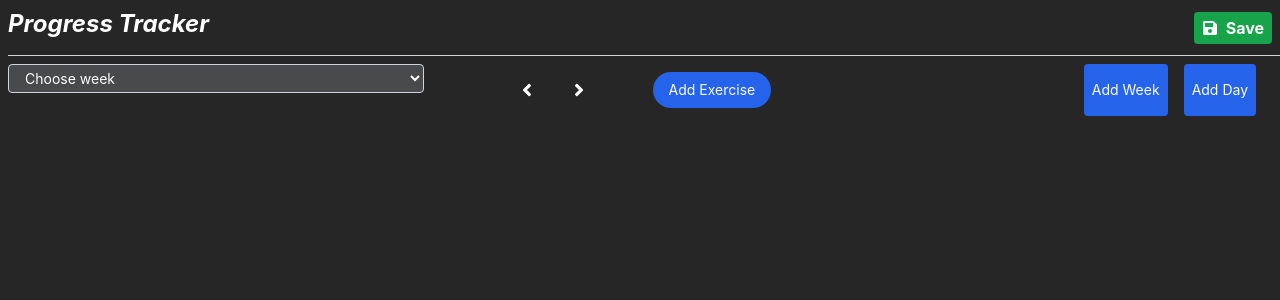
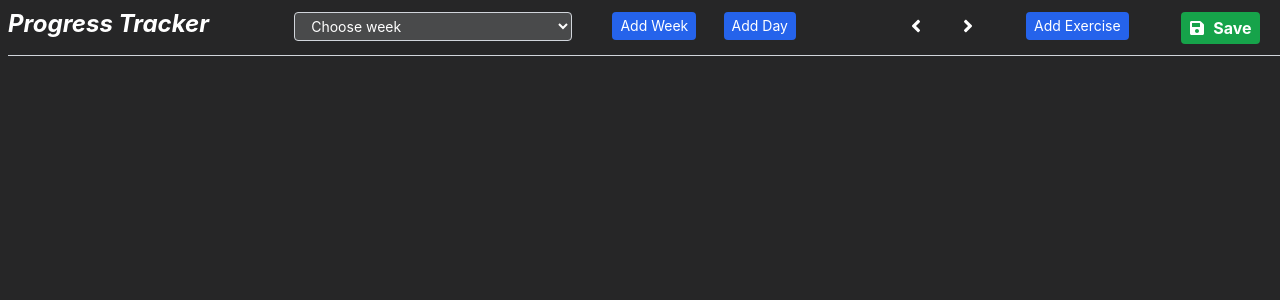
Before and after one commit to nilez-13/Progress-Tracker, a React (Create React App) app: page / in a window 1280 px wide. Shown: the top 300 px of the page. Built offline with nearby package versions, Linux system fonts and the light colour scheme.

Commit message:
web view changes

```diff
--- a/src/Web.js
+++ b/src/Web.js
@@ -319,24 +319,11 @@ const App = () => {
   return (
     <>
       <div className=" px-2">
-        <div className="fixed top-0 pt-2 back-color z-10 w-full flex justify-between gap-2 h-14  mb-2 border-b border-gray-300">
-          <div className="font-bold italic text-2xl">Progress Tracker</div>
-          <div className="mr-4">
-            <button
-              className="p-1 bg-green-600 text-white rounded mt-1 px-2"
-              onClick={handleSave}
-            >
-              <span className="flex flex-wrap gap-2 font-bold">
-                <FaSave className="mt-1" /> Save
-              </span>
-            </button>
+        <div className="fixed top-0 pt-2 back-color z-10 w-full grid grid-cols-9 gap-2 h-14  mb-2 border-b border-gray-300">
+          <div className="font-bold italic text-2xl col-span-2">
+            Progress Tracker
           </div>
-        </div>
-
-        <>
-          {/* main body */}
-          <div className="mt-16 w-full flex justify-between gap-2 ">
-            <div className="w-1/3">
+          <div className="mt-1 col-span-2">
             <select
               className="inputbox"
               value={chosenWeek}
@@ -348,41 +335,7 @@ const App = () => {
               ))}
             </select>
           </div>
-            <div className="w-1/3 flex flex-warp justify-center cursor-pointer">
-              <div className="text-white flex flex-wrap w-fulll text-xl ml-4 mt-4">
-                <FaAngleLeft
-                  onClick={() =>
-                    chosenDay !== 0
-                      ? setChosenDay(chosenDay - 1)
-                      : setChosenDay(days.length - 1)
-                  }
-                />
-              </div>
-              <div
-                className="flex justify-center px-4 mt-3"
-                onClick={handleShowManage}
-              >
-                {days[chosenDay] && days[chosenDay].day}
-              </div>
-              <div className="text-white flex flex-wrap w-fulll text-xl mt-4">
-                <FaAngleRight
-                  onClick={() =>
-                    chosenDay !== days.length - 1
-                      ? setChosenDay(chosenDay + 1)
-                      : setChosenDay(0)
-                  }
-                />
-              </div>
-
-              <div
-                className="ml-16 text-sm rounded-full text-white px-4 py-2 flex bg-blue-600 m-2 "
-                onClick={() => handleAddExercise(chosenDay)}
-              >
-                {/* <FaPlus className="text-white m-auto" /> */}
-                Add Exercise
-              </div>
-            </div>
-            <div className="w-1/3 flex justify-end gap-4 pr-4">
+          <div className="mt-1 ml-8 ">
             {weeks.length > 0 ? (
               <button
                 className="px-2 py-1 text-sm bg-blue-600 text-white rounded"
@@ -398,7 +351,8 @@ const App = () => {
                 Add Week
               </button>
             )}
-
+          </div>
+          <div className="mt-1 -mr-1 ">
             <button
               className="px-2 py-1 text-sm bg-blue-600 text-white rounded"
               onClick={handleAddWorkout}
@@ -406,8 +360,56 @@ const App = () => {
               Add Day
             </button>
           </div>
+          <div className=" flex flex-warp justify-center cursor-pointer">
+            <div className="text-white flex flex-wrap w-fulll text-xl ml-4 mt-2">
+              <FaAngleLeft
+                onClick={() =>
+                  chosenDay !== 0
+                    ? setChosenDay(chosenDay - 1)
+                    : setChosenDay(days.length - 1)
+                }
+              />
             </div>
-          {/* bottom menu */}
+            <div
+              className="flex justify-center px-4 mt-1.5"
+              onClick={handleShowManage}
+            >
+              {days[chosenDay] && days[chosenDay].day}
+            </div>
+            <div className="text-white flex flex-wrap w-fulll text-xl mt-2">
+              <FaAngleRight
+                onClick={() =>
+                  chosenDay !== days.length - 1
+                    ? setChosenDay(chosenDay + 1)
+                    : setChosenDay(0)
+                }
+              />
+            </div>
+          </div>
+          <div className="mt-1 mx-auto ">
+            <button
+              className="px-2 py-1 text-sm bg-blue-600 text-white rounded "
+              onClick={() => handleAddExercise(chosenDay)}
+            >
+              {/* <FaPlus className="text-white m-auto" /> */}
+              Add Exercise
+            </button>
+          </div>
+
+          <div className="mx-auto">
+            <button
+              className="p-1 bg-green-600 text-white rounded mt-1 px-2"
+              onClick={handleSave}
+            >
+              <span className="flex flex-wrap gap-2 font-bold">
+                <FaSave className="mt-1" /> Save
+              </span>
+            </button>
+          </div>
+        </div>
+
+        <>
+          {/* main body */}
 
           <div className=" mt-4">
             {days &&
```
Lines whose indentation alone changed are shown as unchanged.
